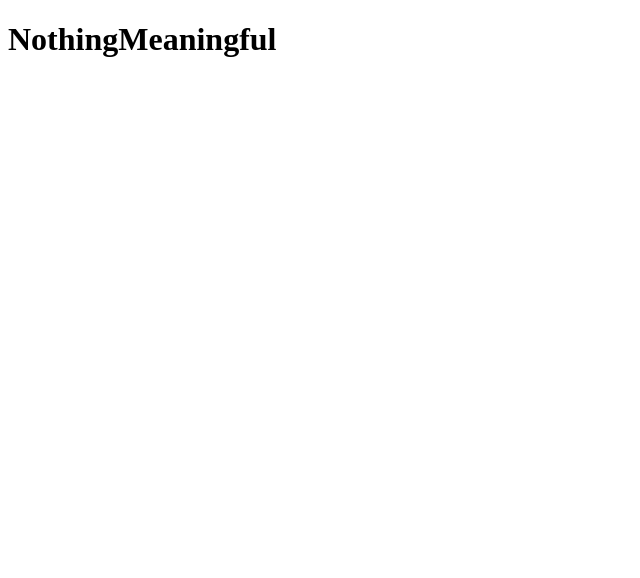
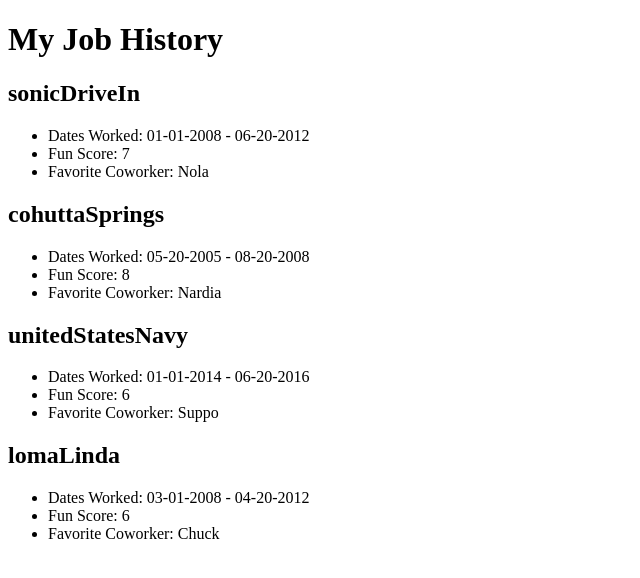
Before and after one commit to ppatton35745/js-object-create-intro, a plain HTML site: page index.html in a window 1280 px wide. Shown: the whole page, without its empty margins (0-640 px from the left). Drawn offline with Linux system fonts and the light colour scheme.

Commit message:
Add job info to DOM using javascript

```diff
--- a/index.html
+++ b/index.html
@@ -7,7 +7,7 @@
     <title>Document</title>
 </head>
 <body>
-    <h1>NothingMeaningful</h1>
+    <h1>My Job History</h1>
     <script src="main.js"></script>
 </body>
 </html>
--- a/main.js
+++ b/main.js
@@ -1,28 +1,38 @@
 const cohuttaSprings = Object.create({}, {
 
-    business: {
-        value: "cohuttaSprings"
+    name: {
+        value: "CohuttaSprings",
+        enumerable: true,
+        writeable: true
     },
     employmentStart: {
-        value: "05-20-2005"
+        value: "05-20-2005",
+        enumerable: true,
+        writeable: true
     },
     employmentEnd: {
-        value: "08-20-2008"
+        value: "08-20-2008",
+        enumerable: true,
+        writeable: true
     },
     funScore: {
-        value: 8
+        value: 8,
+        enumerable: true,
+        writeable: true
     },
     favoriteCoworker: {
-        value: "Nardia"
+        value: "Nardia",
+        enumerable: true,
+        writeable: true
     }
 
 })
 
-const JobMaker = (business, employmentStart, employmentEnd, funScore, favoriteCoworker) => {
+const JobMaker = (name, employmentStart, employmentEnd, funScore, favoriteCoworker) => {
 
     const obj = Object.create({}, {
-        business: {
-            value: business,
+        name: {
+            value: name,
             enumerable: true,
             writeable: true
         },
@@ -52,16 +62,51 @@ const JobMaker = (business, employmentStart, employmentEnd, funScore, favoriteCo
 }
 
 const sonicDriveIn = JobMaker("SonicDriveIn", "01-01-2008", "06-20-2012", 7, "Nola");
-const UnitedStatesNavy = JobMaker("UnitedStatesNavy", "01-01-2014", "06-20-2016", 6, "Suppo");
-const LomaLinda = JobMaker("LomaLinda", "03-01-2008", "04-20-2012", 6, "Chuck");
+const unitedStatesNavy = JobMaker("UnitedStatesNavy", "01-01-2014", "06-20-2016", 6, "Suppo");
+const lomaLinda = JobMaker("LomaLinda", "03-01-2008", "04-20-2012", 6, "Chuck");
 
-const jobs = {sonicDriveIn, cohuttaSprings, UnitedStatesNavy, LomaLinda};
+const jobs = {
+    sonicDriveIn,
+    cohuttaSprings,
+    unitedStatesNavy,
+    lomaLinda
+};
+
+const myJobsArticle = document.createElement('article');
 
 for (prp in jobs) {
     let mem = jobs[prp];
     if (typeof mem === 'object') {
-        for (cPrp in mem) {
-            console.log(`The ${cPrp} property of ${prp} is ${mem[cPrp]} `)
-        }
+
+        const jobArticle = document.createElement('article');
+        jobArticle.id = mem.name;
+        document.body.appendChild(jobArticle)
+
+        const newHeader = document.createElement('H2');
+        newHeader.innerHTML = prp;
+        document.getElementById(jobArticle.id).appendChild(newHeader);
+
+        const jobAttributeList = document.createElement('ul');
+
+        const datesWorked = document.createElement('li');
+        datesWorked.innerHTML = `Dates Worked: ${mem.employmentStart} - ${mem.employmentEnd}`;
+
+        const funScore = document.createElement('li');
+        funScore.innerHTML = `Fun Score: ${mem.funScore}`;
+
+        const favoriteCoworker = document.createElement('li');
+        favoriteCoworker.innerHTML = `Favorite Coworker: ${mem.favoriteCoworker}`;
+
+        jobAttributeList.appendChild(datesWorked);
+        jobAttributeList.appendChild(funScore);
+        jobAttributeList.appendChild(favoriteCoworker);
+
+        document.getElementById(jobArticle.id).appendChild(jobAttributeList);
+
+        // for (cPrp in mem) {
+        //     console.log(`The ${cPrp} property of ${prp} is ${mem[cPrp]} `)
+        // }
     }
 }
+
+const secondHeader = document.createElement('LI');
```
